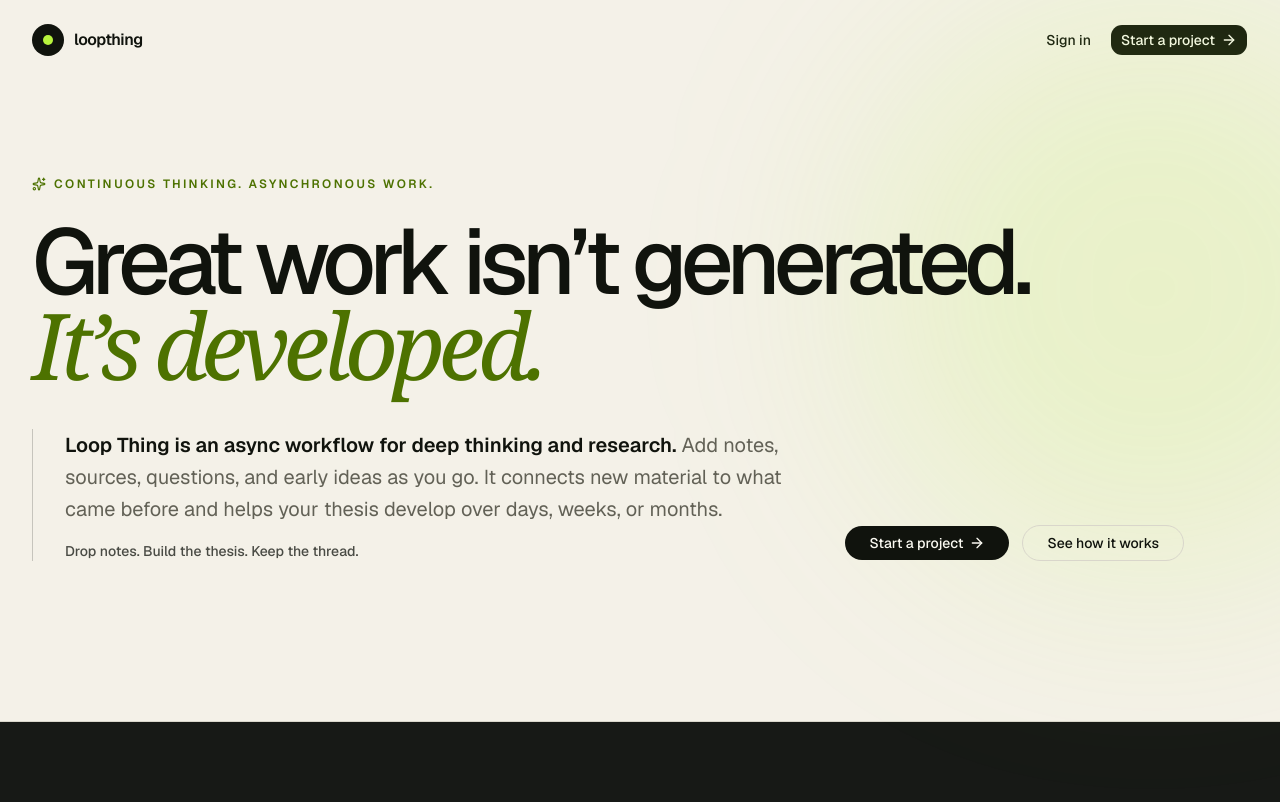
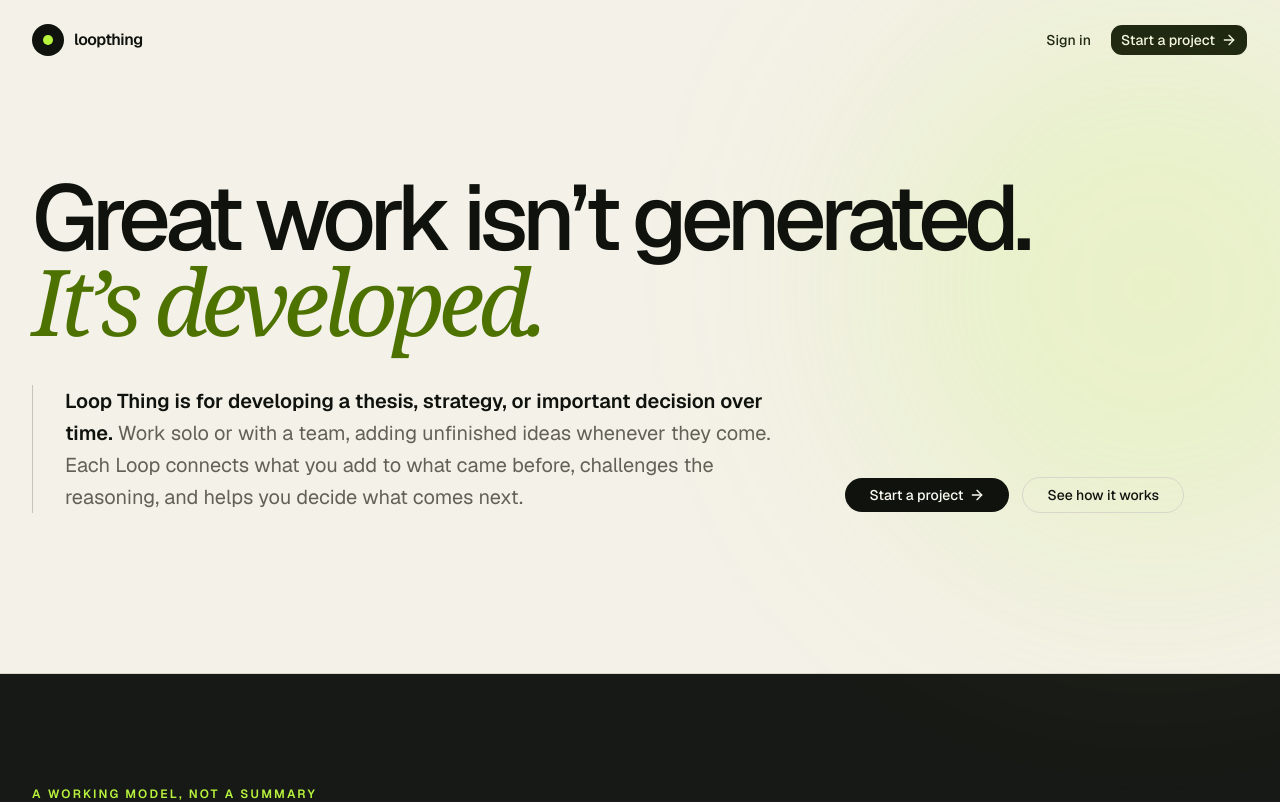
Before and after one commit to danyolio/loopthing, a Next.js app: page / in a window 1280 px wide. Shown: the top 802 px of the page. Built offline with nearby package versions, Linux system fonts and the light colour scheme; no server answers.

Commit message:
Sharpen landing hero copy

```diff
--- a/app/layout.tsx
+++ b/app/layout.tsx
@@ -25,11 +25,11 @@ export const metadata: Metadata = {
     template: "%s · Loop Thing",
   },
   description:
-    "An async workflow for deep thinking and research that helps your thesis develop over time.",
+    "Develop a thesis, strategy, or important decision over time. Add unfinished ideas, challenge the reasoning, and decide what comes next.",
   openGraph: {
     title: "Great work isn't generated. It's developed.",
     description:
-      "Loop Thing is an async workflow for deep thinking and research.",
+      "Develop a thesis, strategy, or important decision over time.",
     url: "/",
     siteName: "Loop Thing",
     type: "website",
@@ -39,7 +39,7 @@ export const metadata: Metadata = {
     card: "summary_large_image",
     title: "Great work isn't generated. It's developed.",
     description:
-      "Loop Thing is an async workflow for deep thinking and research.",
+      "Develop a thesis, strategy, or important decision over time.",
     images: ["/og.png"],
   },
 };
--- a/app/page.tsx
+++ b/app/page.tsx
@@ -6,7 +6,6 @@ import {
   GitBranch,
   History,
   Orbit,
-  Sparkles,
 } from "lucide-react";
 import { Logo } from "@/components/logo";
 import { Button } from "@/components/ui/button";
@@ -81,10 +80,6 @@ export default function Home() {
       <section className="relative mx-auto max-w-7xl px-5 pb-24 pt-16 sm:px-8 sm:pb-32 sm:pt-24 lg:pb-40">
         <div className="pointer-events-none absolute -right-40 -top-20 size-[36rem] rounded-full bg-[var(--signal)]/18 blur-[110px]" />
         <div className="relative">
-          <p className="mb-7 flex items-center gap-2 text-xs font-semibold uppercase tracking-[0.2em] text-[var(--signal-strong)]">
-            <Sparkles className="size-3.5" />
-            Continuous thinking. Asynchronous work.
-          </p>
           <h1 className="max-w-6xl text-[clamp(3.15rem,7.2vw,6.75rem)] font-medium leading-[0.9] tracking-[-0.067em]">
             Great work isn’t generated.
             <br />
@@ -96,15 +91,12 @@ export default function Home() {
             <div>
               <p className="max-w-3xl text-lg leading-8 text-muted-foreground sm:text-xl">
                 <strong className="font-semibold text-foreground">
-                  Loop Thing is an async workflow for deep thinking and
-                  research.
+                  Loop Thing is for developing a thesis, strategy, or important
+                  decision over time.
                 </strong>{" "}
-                Add notes, sources, questions, and early ideas as you go. It
-                connects new material to what came before and helps your thesis
-                develop over days, weeks, or months.
-              </p>
-              <p className="mt-4 text-sm font-medium text-foreground/75">
-                Drop notes. Build the thesis. Keep the thread.
+                Work solo or with a team, adding unfinished ideas whenever they
+                come. Each Loop connects what you add to what came before,
+                challenges the reasoning, and helps you decide what comes next.
               </p>
             </div>
             <div className="flex flex-wrap gap-3">
```
